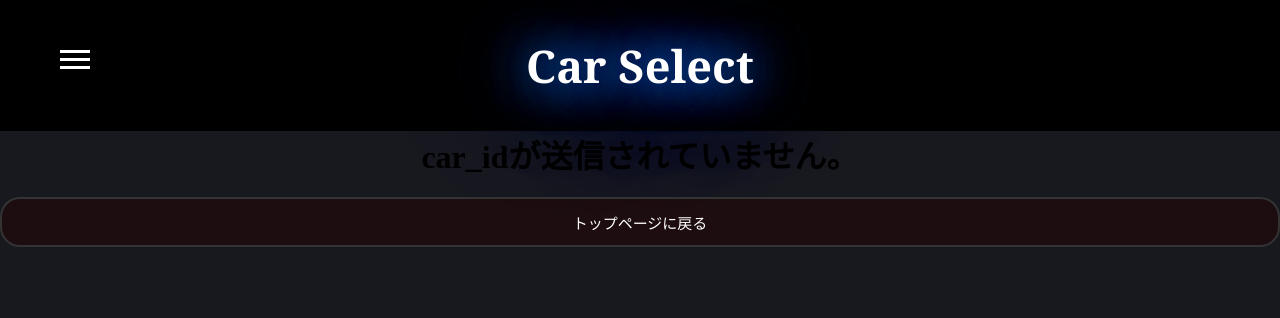
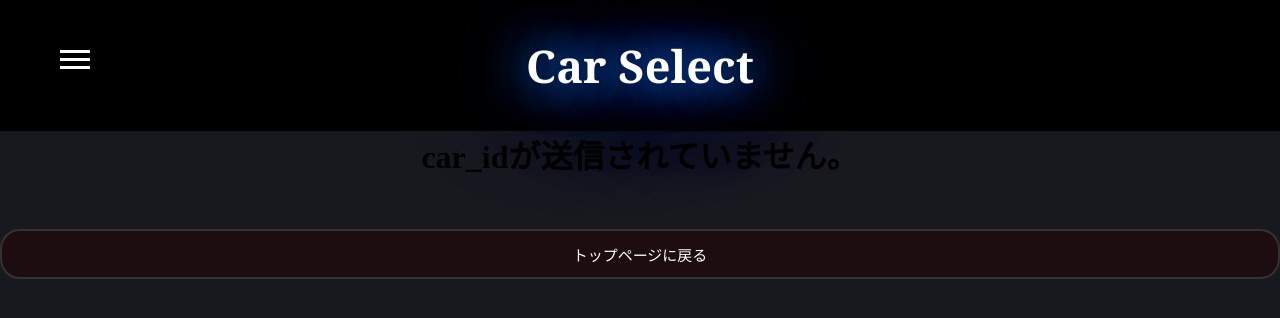
Before and after one commit to Meyneth1211/CarSelect, a PHP site: page /member/Purchase_confirmed.php in a window 1280 px wide. Shown: the top 318 px of the page. Run offline with PHP 8.4, Linux system fonts and the light colour scheme; some web fonts are replaced.

Commit message:
トップバックボタン編集

```diff
--- a/css/Purchase_confirmed.css
+++ b/css/Purchase_confirmed.css
@@ -77,6 +77,7 @@
 .topback-button{
     background-color: rgba(33, 4, 4, 0.562);
     color: #fff;
+    margin-top: 32px;
 }
 
 .Purchase-form > button:hover{
```
